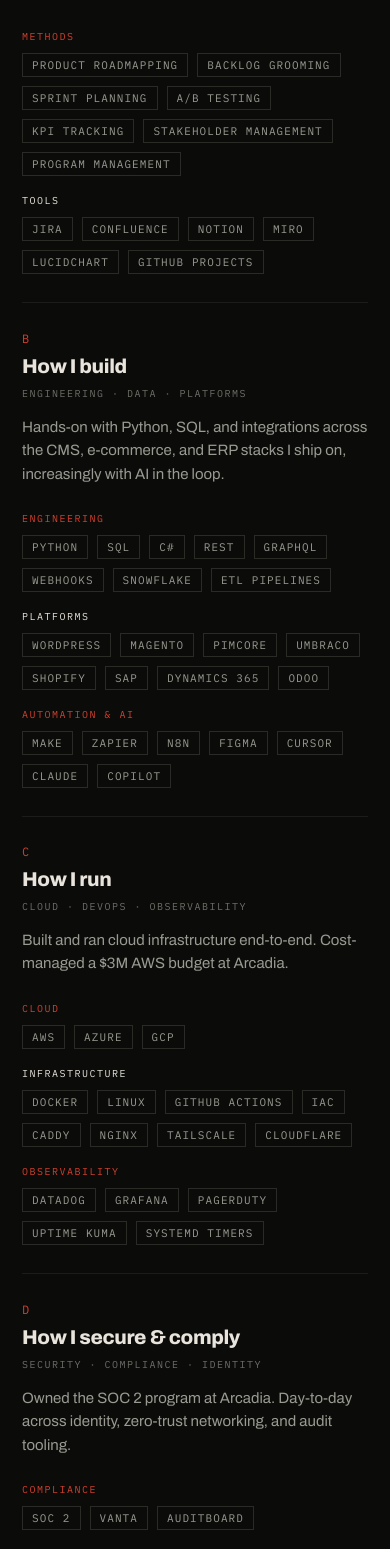
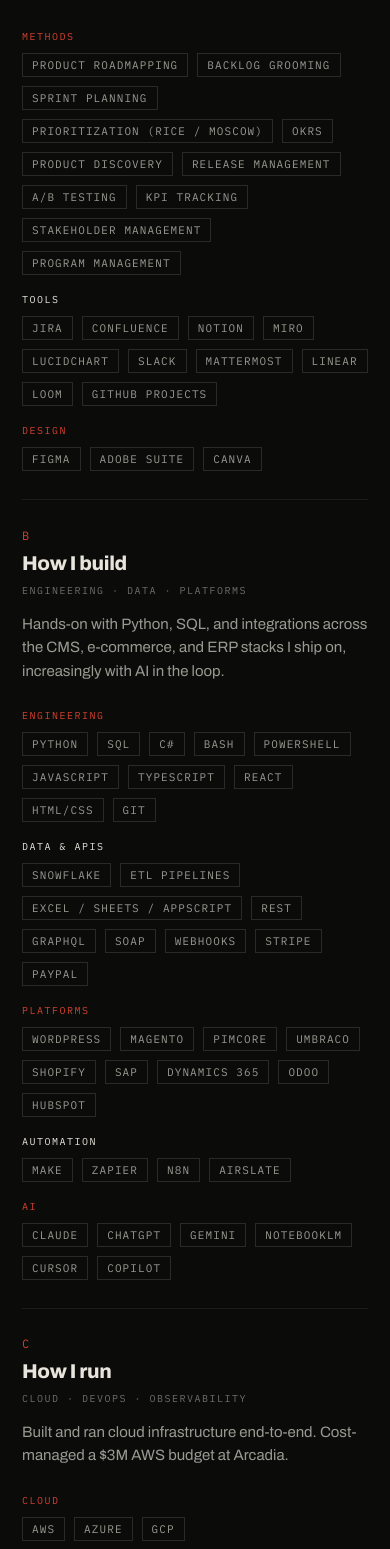
Before and after one commit to abracadaniel92/portfolio_v2, a React (Vite) app: page / in a window 390 px wide. Shown: the part 5424-6973 px from the top of the page. Built offline with nearby package versions, Linux system fonts and the light colour scheme.

Commit message:
Expand skills section and refine hero intro styling.
Add PM, engineering, and infra skills; tweak hero spine label and typography for the intro section.

```diff
--- a/src/components/Hero.css
+++ b/src/components/Hero.css
@@ -196,7 +196,7 @@
   padding: clamp(12px, 2vw, 22px) 0;
   border-bottom: 1px solid var(--hairline-faint);
   font-weight: 800;
-  font-size: clamp(30px, 6vw, 72px);
+  font-size: clamp(28.5px, 5.7vw, 68.4px);
   line-height: 1;
   letter-spacing: -0.03em;
   text-transform: uppercase;
@@ -247,7 +247,7 @@
   font-size: 10px;
   letter-spacing: 2px;
   text-transform: uppercase;
-  color: var(--ink-faint);
+  color: var(--ink);
   writing-mode: vertical-rl;
   transform: rotate(180deg);
   white-space: nowrap;
--- a/src/components/Hero.tsx
+++ b/src/components/Hero.tsx
@@ -52,7 +52,7 @@
 
       <div className="hero__body">
         <span className="spine" aria-hidden="true">
-          <span className="spine__no">No. 01</span> / Selected work
+          <span className="spine__no">No. 01</span> / Intro
         </span>
 
         <div className="hero__content">
--- a/src/components/Skills.tsx
+++ b/src/components/Skills.tsx
@@ -13,6 +13,10 @@
           "Product roadmapping",
           "Backlog grooming",
           "Sprint planning",
+          "Prioritization (RICE / MoSCoW)",
+          "OKRs",
+          "Product discovery",
+          "Release management",
           "A/B testing",
           "KPI tracking",
           "Stakeholder management",
@@ -21,7 +25,11 @@
       },
       {
         label: "Tools",
-        items: ["Jira", "Confluence", "Notion", "Miro", "Lucidchart", "GitHub Projects"],
+        items: ["Jira", "Confluence", "Notion", "Miro", "Lucidchart", "Slack", "Mattermost", "Linear", "Loom", "GitHub Projects"],
+      },
+      {
+        label: "Design",
+        items: ["Figma", "Adobe Suite", "Canva"],
       },
     ],
   },
@@ -33,15 +41,23 @@
     groups: [
       {
         label: "Engineering",
-        items: ["Python", "SQL", "C#", "REST", "GraphQL", "Webhooks", "Snowflake", "ETL pipelines"],
+        items: ["Python", "SQL", "C#", "Bash", "PowerShell", "JavaScript", "TypeScript", "React", "HTML/CSS", "Git"],
+      },
+      {
+        label: "Data & APIs",
+        items: ["Snowflake", "ETL pipelines", "Excel / Sheets / AppScript", "REST", "GraphQL", "SOAP", "Webhooks", "Stripe", "PayPal"],
       },
       {
         label: "Platforms",
-        items: ["WordPress", "Magento", "Pimcore", "Umbraco", "Shopify", "SAP", "Dynamics 365", "Odoo"],
+        items: ["WordPress", "Magento", "Pimcore", "Umbraco", "Shopify", "SAP", "Dynamics 365", "Odoo", "HubSpot"],
       },
       {
-        label: "Automation & AI",
-        items: ["Make", "Zapier", "n8n", "Figma", "Cursor", "Claude", "Copilot"],
+        label: "Automation",
+        items: ["Make", "Zapier", "n8n", "airSlate"],
+      },
+      {
+        label: "AI",
+        items: ["Claude", "ChatGPT", "Gemini", "NotebookLM", "Cursor", "Copilot"],
       },
     ],
   },
@@ -54,11 +70,11 @@
       { label: "Cloud", items: ["AWS", "Azure", "GCP"] },
       {
         label: "Infrastructure",
-        items: ["Docker", "Linux", "GitHub Actions", "IaC", "Caddy", "Nginx", "Tailscale", "Cloudflare"],
+        items: ["Docker", "Linux", "GitHub Actions", "IaC", "Caddy", "Nginx", "Traefik", "Coolify", "Proxmox", "Portainer", "Tailscale", "Cloudflare"],
       },
       {
         label: "Observability",
-        items: ["Datadog", "Grafana", "PagerDuty", "Uptime Kuma", "systemd timers"],
+        items: ["Datadog", "Grafana", "Prometheus", "PagerDuty", "Uptime Kuma", "Beszel", "Glance", "systemd timers"],
       },
     ],
   },
@@ -72,7 +88,7 @@
       { label: "Security", items: ["CrowdStrike", "Proofpoint", "Fail2ban"] },
       {
         label: "Identity & access",
-        items: ["Cloudflare Zero Trust", "SSO / SAML", "IAM", "OAuth 2.0", "SOPS", "Vaultwarden"],
+        items: ["Cloudflare Zero Trust", "SSO / SAML", "IAM", "OAuth 2.0", "WireGuard", "SOPS", "Vaultwarden"],
       },
     ],
   },
```
